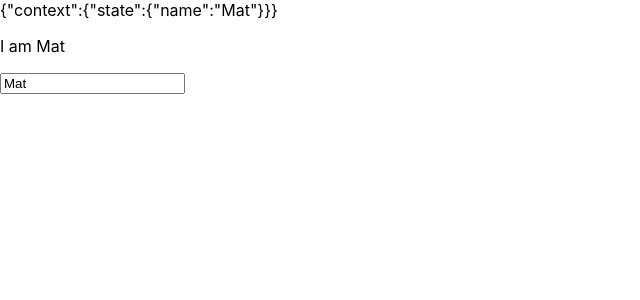
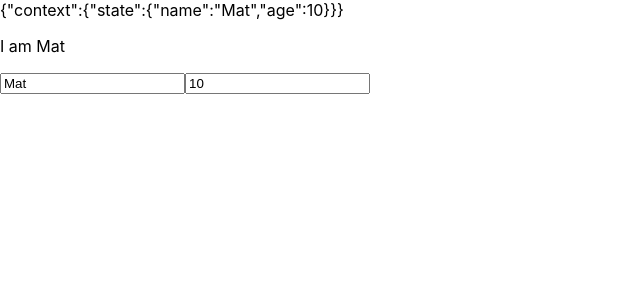
Before and after one commit to matgargano/react-context-api, a React (Create React App) app: page / in a window 1280 px wide. Shown: the top 300 px of the page, without its empty margins (0-640 px from the left). Built offline with nearby package versions, Linux system fonts and the light colour scheme.

Commit message:
add extra variable to context

```diff
--- a/src/components/Child.js
+++ b/src/components/Child.js
@@ -5,13 +5,24 @@ import providerHoc from '../hoc/providerHoc';
 class Child extends Component {
     onTextChange = (e) => {
       const { context } = this.props;
-      const { setName } = context;
-      setName(e.target.value);
+      const { setName, setAge } = context;
+
+      switch (e.target.dataset.type) {
+        case 'age':
+          setAge(e.target.value);
+          break;
+        case 'name':
+          setName(e.target.value);
+          break;
+        default:
+          break;
+      }
     }
 
     render() {
       const { context } = this.props;
       const { name } = context.state;
+      const { age } = context.state;
 
       return (
         <div className="person">
@@ -21,7 +32,8 @@ class Child extends Component {
             {' '}
             {name}
           </p>
-          <input type="text" value={name} onChange={this.onTextChange} />
+          <input type="text" data-type="name" value={name} onChange={this.onTextChange} />
+          <input type="age" data-type="age" value={age} onChange={this.onTextChange} />
         </div>
       );
     }
--- a/src/providers/AppProvider.js
+++ b/src/providers/AppProvider.js
@@ -5,6 +5,7 @@ import AppContext from './AppContext';
 class AppProvider extends Component {
     state = {
       name: 'Mat',
+      age: 10,
 
     }
 
@@ -15,6 +16,7 @@ class AppProvider extends Component {
           {
             state: this.state,
             setName: name => this.setState({ name }),
+            setAge: age => this.setState({ age }),
           }
         }
         >
```
